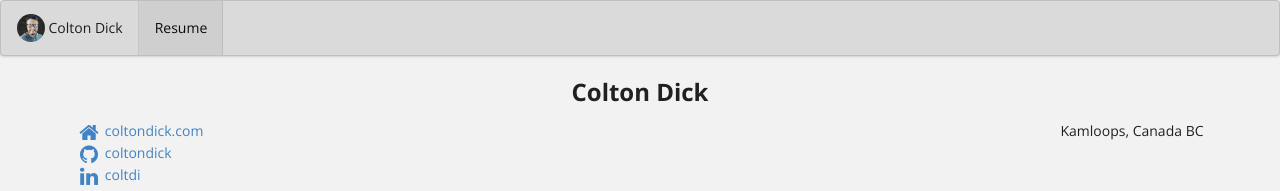
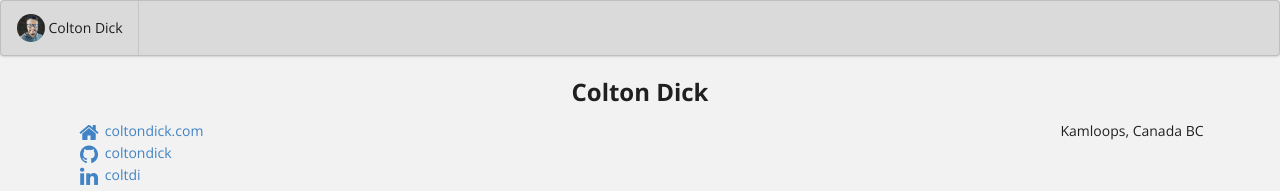
Before and after one commit to coltondick/coltondick.github.io, a Jekyll site: the page built from bio/index.html, in a window 1280 px wide. Shown: the top 191 px of the page. Built offline with Jekyll 4.4.1, drawn with Linux system fonts in a browser that asks for light colours.

```diff
--- a/_includes/menubar.html
+++ b/_includes/menubar.html
@@ -1,21 +1,24 @@
 <!-- Used by all builtin themes. Now we list number of essays and projects. -->
 
-{% assign essay_pages = site.pages | where: "type", "essay"  | where_exp: "page", "page.draft != true" %}
-{% assign project_pages = site.pages | where: "type", "project" | where_exp: "page", "page.draft != true" %}
-{% assign num_essays = essay_pages.size %}
-{% assign num_projects = project_pages.size %}
+{% assign essay_pages = site.pages | where: "type", "essay" | where_exp: "page",
+"page.draft != true" %} {% assign project_pages = site.pages | where: "type",
+"project" | where_exp: "page", "page.draft != true" %} {% assign num_essays =
+essay_pages.size %} {% assign num_projects = project_pages.size %}
 
 <div class="nonprintable">
   <nav class="ui stackable menu">
     <a href="{{ site.baseurl}}/" class="brand item">
-      <img class="ui avatar image" src="{{ site.data.bio.basics.picture }}"><span>{{ site.data.bio.basics.name }}</span>
+      <img
+        class="ui avatar image"
+        src="{{ site.data.bio.basics.picture }}"
+      /><span>{{ site.data.bio.basics.name }}</span>
     </a>
-    {% if num_projects > 0 %}
+    <!-- {% if num_projects > 0 %}
     <a href="{{ site.baseurl }}/projects" class=" {% if include.active == "projects" %} active {% endif %}item">Projects ({{ num_projects }})</a>
     {% endif %}
     {% if num_essays > 0 %}
     <a href="{{ site.baseurl }}/essays" class=" {% if include.active == "essays" %} active {% endif %} item">Essays ({{ num_essays }})</a>
     {% endif %}
-    <a href="{{ site.baseurl }}/bio" class=" {% if include.active == "bio" %} active {% endif %} item">{{ site.bio-page-label }}</a>
+    <a href="{{ site.baseurl }}/bio" class=" {% if include.active == "bio" %} active {% endif %} item">{{ site.bio-page-label }}</a> -->
   </nav>
 </div>
```
